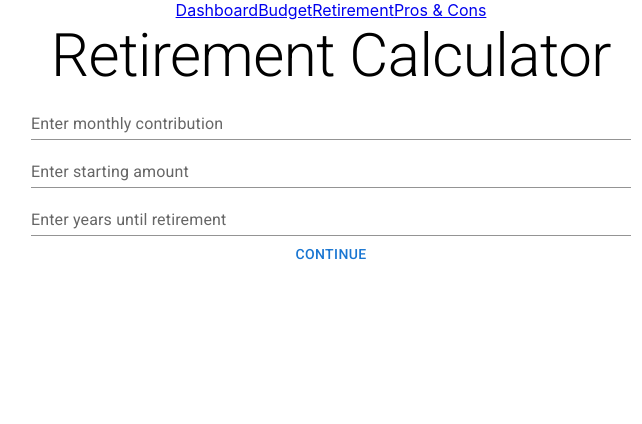
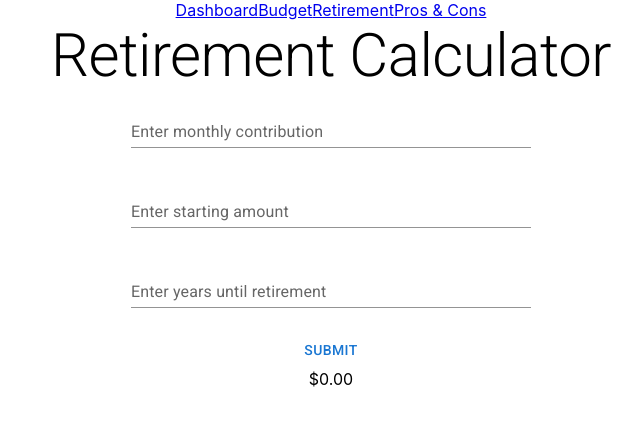
Before and after one commit to joshua-holmes/productivity-app, a React (Create React App) app: page /retirement in a window 1280 px wide. Shown: the top 424 px of the page, without its empty margins (309-951 px from the left). Built offline with nearby package versions, Linux system fonts and the light colour scheme.

Commit message:
Got retirement calc formula working, and result formatting

```diff
--- a/src/components/InputField.js
+++ b/src/components/InputField.js
@@ -3,6 +3,7 @@ import InputLabel from "@mui/material/InputLabel";
 import Input from "@mui/material/Input"
 import InputAdornment from '@mui/material/InputAdornment';
 import { useState } from "react";
+import Grid from '@mui/material/Grid';
 
 function InputField({ name, message, onChange, formData, symbol, symbolPosition, type }) {
     const [ formInputSelected, setFormInputSelected ] = useState()
@@ -15,14 +16,15 @@ function InputField({ name, message, onChange, formData, symbol, symbolPosition,
         }
     }
     const formControlStyles = {
-        maxWidth: "600px", // Switch to using sm with responsive design
         display: "block",
-        margin: "auto", // Make 20px for sm when we get responsive design working
     }
     const inputStyles = {
         width: "100%",
     }
     return (
+        <>
+            <Grid item xs={0} md={4} />
+            <Grid item xs={12} md={4}>
                 <FormControl style={formControlStyles} sx={{ m: 1 }} variant="standard">
                     <InputLabel htmlFor={name}>
                         {message}
@@ -42,6 +44,9 @@ function InputField({ name, message, onChange, formData, symbol, symbolPosition,
                         type={type}
                     />
                 </FormControl>
+            </Grid>
+            <Grid item xs={0} md={4} />
+        </>
     )
 }
 
--- a/src/components/Retirement.js
+++ b/src/components/Retirement.js
@@ -3,16 +3,36 @@ import Typography from "@mui/material/Typography";
 import Box from '@mui/material/Box';
 import InputField from "./InputField";
 import { useState } from "react";
+import Grid from '@mui/material/Grid';
+
+let dollarUSLocale = Intl.NumberFormat("en-US", {
+    style: "currency",
+    currency: "USD",
+});
 
 function Retirement() {
-    const [ formData, setFormData ] = useState({});
+    const [ formData, setFormData ] = useState({ rate: 0.06 });
+    let result = formData.initial || 0;
+    for ( let i = 0; i < (formData.goalYear * 12); i++ ) {
+        result *= 1 + formData.rate/12
+        result += formData.monthly || 0
+    }
+
+    console.log(formData);
     function handleSubmit(e) {
-        e.preventDefault()
+        e.preventDefault();
     }
     function handleChange(e) {
+        let value = 0.0;
+        const integerFields = [ "goalYear" ]
+        if ( integerFields.indexOf(e.target.name) >= 0 ) {
+            value = parseFloat(e.target.value);
+        } else {
+            value = parseFloat(parseFloat(e.target.value).toFixed(2));
+        }
         setFormData({
             ...formData,
-            [e.target.name]: e.target.value,
+            [e.target.name]: value,
         })
     }
 
@@ -21,6 +41,7 @@ function Retirement() {
             <Typography variant="h2">Retirement Calculator</Typography>
             <main>
                 <Box component="form" onSubmit={handleSubmit} autoComplete="off">
+                    <Grid container spacing={2}>
                         <InputField
                             name="monthly"
                             message="Enter monthly contribution"
@@ -46,8 +67,12 @@ function Retirement() {
                             formData={formData}
                             type="number"
                         />
-                    <Button type="submit">Continue</Button>
+                        <Grid item xs={12}>
+                            <Button type="submit">Submit</Button>
+                        </Grid>
+                    </Grid>
                 </Box>
+                <Typography variant="p">{dollarUSLocale.format(result)}</Typography>
             </main>
         </>
     )
```
Lines whose indentation alone changed are shown as unchanged.
